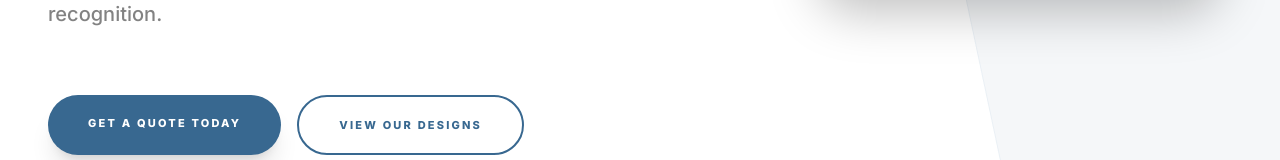
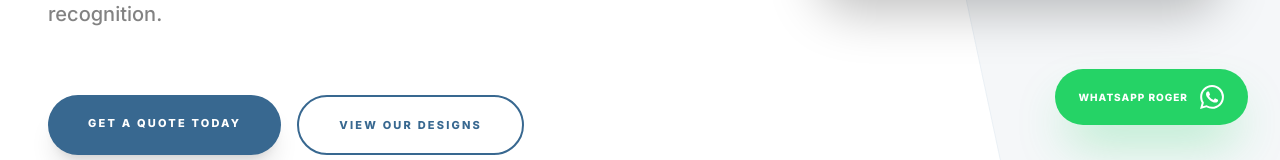
Before and after one commit to Bradley267ocks/Banjani-Pak-Group, a React (Vite) app: page / in a window 1280 px wide. Shown: the part 643-803 px from the top of the page. Built offline with nearby package versions, Linux system fonts and the light colour scheme; a web font is replaced by a local one.

Commit message:
feat: Improve navigation links and contact info
Refactors the navigation links to use an array of objects with explicit paths, making the code cleaner and easier to manage. Also updates the contact email to be more descriptive and adds a hover effect to the email link.

```diff
--- a/src/App.tsx
+++ b/src/App.tsx
@@ -184,11 +184,18 @@
         <div className="space-y-8">
           <h4 className="text-[10px] font-black uppercase tracking-[0.4em] text-brand-primary">Navigation</h4>
           <ul className="space-y-4 text-brand-gray-med text-xs font-black uppercase tracking-widest">
-            {["Home", "About Us", "Products", "Services", "Gallery", "Contact"].map((item) => (
-              <li key={item}>
-                <Link to={item === "Home" ? "/" : `/${item.toLowerCase().replace(" ", "")}`} className="hover:text-white transition-colors flex items-center gap-3 group">
+            {[
+              { name: "Home", path: "/" },
+              { name: "About Us", path: "/about" },
+              { name: "Products", path: "/products" },
+              { name: "Services", path: "/services" },
+              { name: "Gallery", path: "/gallery" },
+              { name: "Contact", path: "/contact" }
+            ].map((item) => (
+              <li key={item.name}>
+                <Link to={item.path} className="hover:text-white transition-colors flex items-center gap-3 group">
                   <span className="w-1.5 h-1.5 rounded-full bg-brand-primary opacity-0 group-hover:opacity-100 transition-opacity" />
-                  {item}
+                  {item.name}
                 </Link>
               </li>
             ))}
@@ -216,11 +223,11 @@
                 076 891 0189
               </a>
             </li>
-            <li className="flex items-center gap-4 text-xs font-bold">
+            <li className="flex items-center gap-4 text-xs font-bold group">
               <div className="w-10 h-10 rounded-xl bg-white/5 flex items-center justify-center shrink-0">
                 <Mail className="w-4 h-4 text-brand-primary" />
               </div>
-              rogerm@banjanipg.co.za
+              <a href="mailto:rogerm@banjanipg.co.za" className="hover:text-brand-primary transition-colors">rogerm@banjanipg.co.za</a>
             </li>
             <li className="flex items-center gap-4 text-xs font-bold">
               <div className="w-10 h-10 rounded-xl bg-white/5 flex items-center justify-center shrink-0">
@@ -658,7 +665,19 @@
             <div className="absolute inset-0 bg-brand-primary/90 flex flex-col items-center justify-center opacity-0 group-hover:opacity-100 transition-all duration-500 transform translate-y-full group-hover:translate-y-0 p-8 text-center text-white">
               <Package className="w-10 h-10 mb-4" />
               <p className="text-sm font-black uppercase tracking-widest mb-2">Detailed View</p>
-              <button className="px-6 py-2 border border-white rounded-full text-[10px] font-black uppercase tracking-widest hover:bg-white hover:text-brand-primary transition-all">Expand Item</button>
+              <a
+                onClick={() => {
+                  const contactSection = document.getElementById('contact-form');
+                  if (contactSection) {
+                    contactSection.scrollIntoView({ behavior: 'smooth' });
+                  } else {
+                    window.location.href = '/contact';
+                  }
+                }}
+                className="px-6 py-2 border border-white rounded-full text-[10px] font-black uppercase tracking-widest hover:bg-white hover:text-brand-primary transition-all cursor-pointer"
+              >
+                Inquire Now
+              </a>
             </div>
           </div>
           <div className="text-center px-4">
@@ -737,7 +756,7 @@
             {[
               { icon: Phone, label: "Direct Line", val: "076 891 0189", link: "tel:0768910189", highlight: true },
               { icon: Mail, label: "Digital Mail", val: "rogerm@banjanipg.co.za", link: "mailto:rogerm@banjanipg.co.za" },
-              { icon: MapPin, label: "Strategic Hub", val: "Springs, Gauteng", link: "#" },
+              { icon: Instagram, label: "WhatsApp Chat", val: "Message Roger", link: "https://wa.me/27768910189", highlight: true },
               { icon: Clock, label: "Service Hours", val: "Mon - Fri: 08:00 - 17:00", link: "#" }
             ].map((item, i) => (
               <motion.a
@@ -761,6 +780,7 @@
         </div>
 
         <motion.div
+          id="contact-form"
           className="bg-brand-light/40 rounded-[3rem] sm:rounded-[5rem] p-8 sm:p-16 border border-brand-primary/5 shadow-2xl relative overflow-hidden"
           initial={{ opacity: 0, scale: 0.95 }}
           animate={{ opacity: 1, scale: 1 }}
@@ -904,6 +924,22 @@
       </AnimatePresence>
 
       <Footer />
+
+      {/* WhatsApp Floating Button */}
+      <motion.a
+        href="https://wa.me/27768910189"
+        target="_blank"
+        rel="noopener noreferrer"
+        initial={{ opacity: 0, scale: 0.5, y: 50 }}
+        animate={{ opacity: 1, scale: 1, y: 0 }}
+        whileHover={{ scale: 1.1 }}
+        className="fixed bottom-8 right-8 z-[60] bg-[#25D366] text-white p-4 rounded-full shadow-2xl shadow-[#25D366]/40 flex items-center gap-3 group px-6"
+      >
+        <span className="font-black uppercase tracking-[0.1em] text-[10px] hidden md:block">WhatsApp Roger</span>
+        <svg className="w-6 h-6 fill-current" viewBox="0 0 24 24">
+          <path d="M17.472 14.382c-.297-.149-1.758-.867-2.03-.967-.273-.099-.471-.148-.67.15-.197.297-.767.966-.94 1.164-.173.199-.347.223-.644.075-.297-.15-1.255-.463-2.39-1.475-.883-.788-1.48-1.761-1.653-2.059-.173-.297-.018-.458.13-.606.134-.133.298-.347.446-.52.149-.174.198-.298.298-.497.099-.198.05-.371-.025-.52-.075-.149-.669-1.612-.916-2.207-.242-.579-.487-.5-.669-.51-.173-.008-.371-.01-.57-.01-.198 0-.52.074-.792.372-.272.297-1.04 1.016-1.04 2.479 0 1.462 1.065 2.875 1.213 3.074.149.198 2.096 3.2 5.077 4.487.709.306 1.262.489 1.694.625.712.227 1.36.195 1.871.118.571-.085 1.758-.719 2.006-1.413.248-.694.248-1.289.173-1.413-.074-.124-.272-.198-.57-.347m-5.421 7.403h-.004a9.87 9.87 0 01-5.031-1.378l-.361-.214-3.741.982.998-3.648-.235-.374a9.86 9.86 0 01-1.51-5.26c.001-5.45 4.436-9.884 9.888-9.884 2.64 0 5.122 1.03 6.988 2.898a9.825 9.825 0 012.893 6.994c-.003 5.45-4.437 9.884-9.885 9.884m8.413-18.297A11.815 11.815 0 0012.05 0C5.495 0 .16 5.335.157 11.892c0 2.096.547 4.142 1.588 5.945L.057 24l6.305-1.654a11.882 11.882 0 005.683 1.448h.005c6.554 0 11.89-5.335 11.893-11.893a11.821 11.821 0 00-3.48-8.413Z"/>
+        </svg>
+      </motion.a>
     </div>
   );
 }
```
